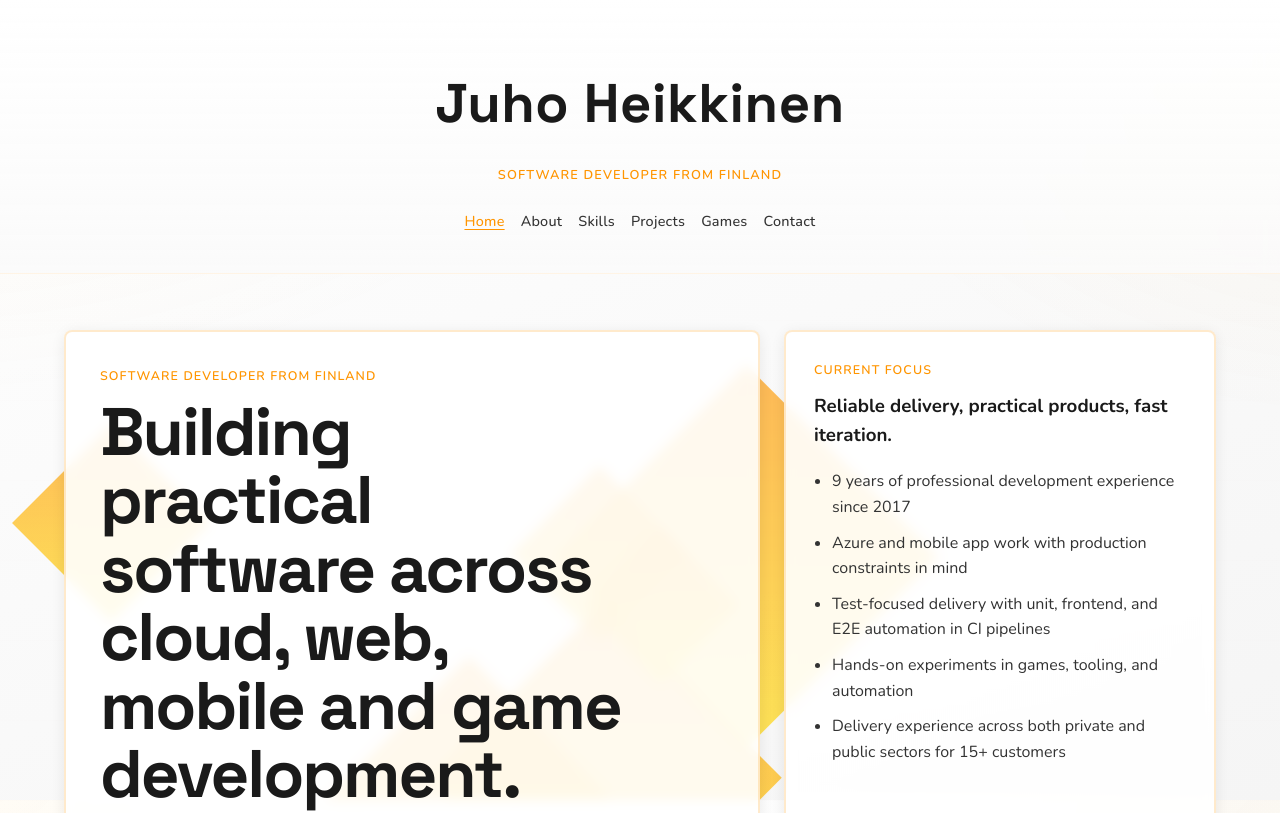
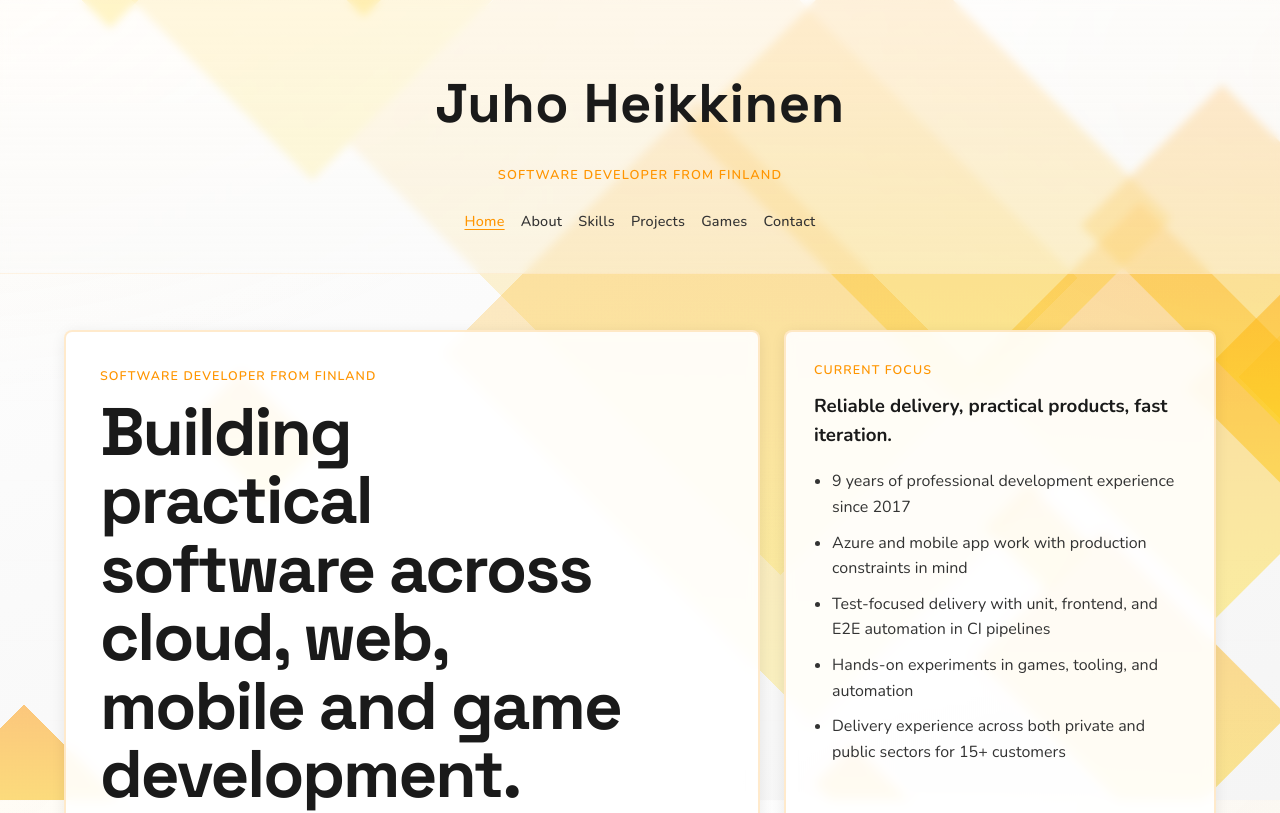
Before and after one commit to Crare/crare.github.io, a React (Vite) app in the folder my-app/: page / in a window 1280 px wide. Shown: the top 813 px of the page. Built offline with nearby package versions, Linux system fonts and the light colour scheme.

Commit message:
Add metadata and package configuration; refactor AnimatedBackground component and styles

```diff
--- a/my-app/src/components/AnimatedBackground.tsx
+++ b/my-app/src/components/AnimatedBackground.tsx
@@ -3,26 +3,49 @@ import React, { useEffect, useState } from "react";
 interface Diamond {
   id: number;
   left: number;
-  size: number;
+  width: number;
+  height: number;
   duration: number;
   delay: number;
+  opacity: number;
 }
+
+const MIN_SIZE = 40;
+const MAX_SIZE = 420;
+
+// Smaller = faster, larger = slower (parallax depth feel)
+const sizeToDuration = (size: number) => {
+  const t = (size - MIN_SIZE) / (MAX_SIZE - MIN_SIZE);
+  return 9 + t * 52; // 9s (small/fast) → 61s (large/slow)
+};
+
+const sizeToOpacity = (size: number) => {
+  const t = (size - MIN_SIZE) / (MAX_SIZE - MIN_SIZE);
+  return 0.55 - t * 0.38; // 0.55 (small/near) → 0.17 (large/far)
+};
 
 const AnimatedBackground = () => {
   const [diamonds, setDiamonds] = useState<Diamond[]>([]);
 
   useEffect(() => {
-    // Generate random diamonds
-    const diamondArray: Diamond[] = [];
-    for (let i = 0; i < 6; i++) {
-      diamondArray.push({
-        id: i,
-        left: Math.random() * 100,
-        size: 80 + Math.random() * 200, // 80px to 280px
-        duration: 20 + Math.random() * 15, // 20s to 35s
-        delay: Math.random() * 5, // 0s to 5s stagger
-      });
-    }
+    const sizes = [
+      48, 62, 75, 90,          // small — fast
+      130, 155, 180,           // medium
+      240, 280,                // medium-large
+      330, 360, 400, 420,      // large — slow
+      55, 200,                 // extras for variety
+    ];
+
+    const diamondArray: Diamond[] = sizes.map((size, i) => ({
+      id: i,
+      left: Math.random() * 110 - 5, // allow slight off-screen edges
+      width: size * 1.45,            // wider pre-rotation → visually taller diamond
+      height: size,
+      duration: sizeToDuration(size),
+      delay: -(Math.random() * sizeToDuration(size)), // stagger through full cycle
+      opacity: sizeToOpacity(size),
+    }));
+
     setDiamonds(diamondArray);
   }, []);
 
@@ -30,14 +53,8 @@ const AnimatedBackground = () => {
     <>
       <style>{`
         @keyframes salmiakki-scroll {
-          from {
-            transform: translateY(100vh) rotateZ(45deg);
-            opacity: 0.7;
-          }
-          to {
-            transform: translateY(-100vh) rotateZ(45deg);
-            opacity: 0.5;
-          }
+          from { transform: translateY(110vh) rotateZ(45deg); }
+          to   { transform: translateY(-60vh)  rotateZ(45deg); }
         }
 
         .animated-background {
@@ -52,7 +69,6 @@ const AnimatedBackground = () => {
           position: absolute;
           top: 0;
           background: linear-gradient(135deg, #FF9500 0%, #FFD700 100%);
-          transform: rotateZ(45deg);
           animation: salmiakki-scroll linear infinite;
         }
       `}</style>
@@ -64,10 +80,11 @@ const AnimatedBackground = () => {
             className="salmiakki-diamond"
             style={{
               left: `${diamond.left}%`,
-              width: `${diamond.size}px`,
-              height: `${diamond.size}px`,
+              width: `${diamond.width}px`,
+              height: `${diamond.height}px`,
               animationDuration: `${diamond.duration}s`,
               animationDelay: `${diamond.delay}s`,
+              opacity: diamond.opacity,
             }}
           />
         ))}
--- a/my-app/src/styles/global.css
+++ b/my-app/src/styles/global.css
@@ -108,8 +108,8 @@ html {
   align-items: center;
   justify-content: center;
   display: flex;
-  background: linear-gradient(180deg, rgba(255, 255, 255, 0.95) 0%, rgba(250, 250, 250, 0.88) 100%);
-  backdrop-filter: blur(10px);
+  background: linear-gradient(180deg, rgba(255, 255, 255, 0.55) 0%, rgba(250, 250, 250, 0.42) 100%);
+  backdrop-filter: blur(4px);
   padding: 60px 20px 40px;
   border-bottom: 1px solid rgba(255, 149, 0, 0.1);
 }
```
